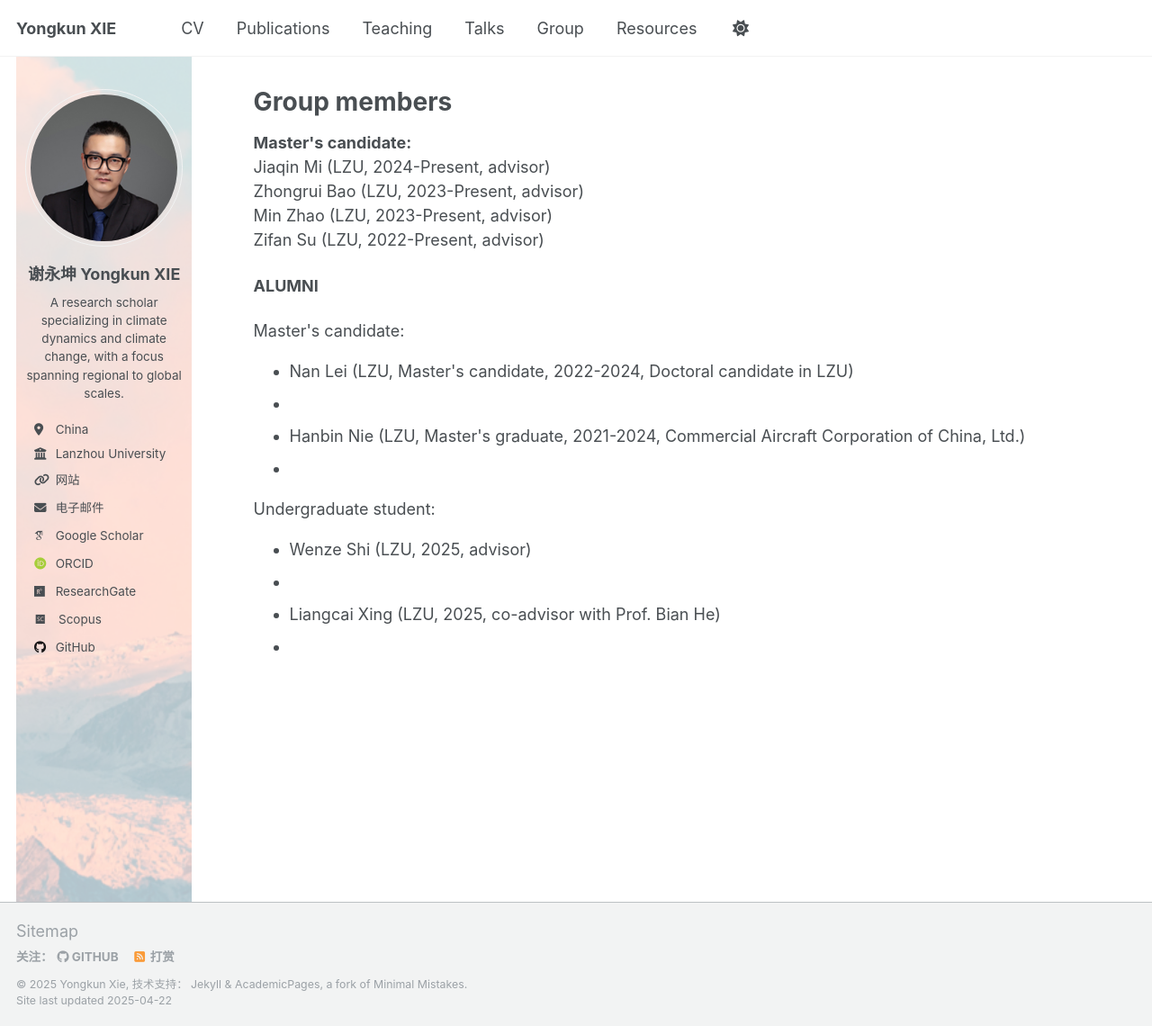
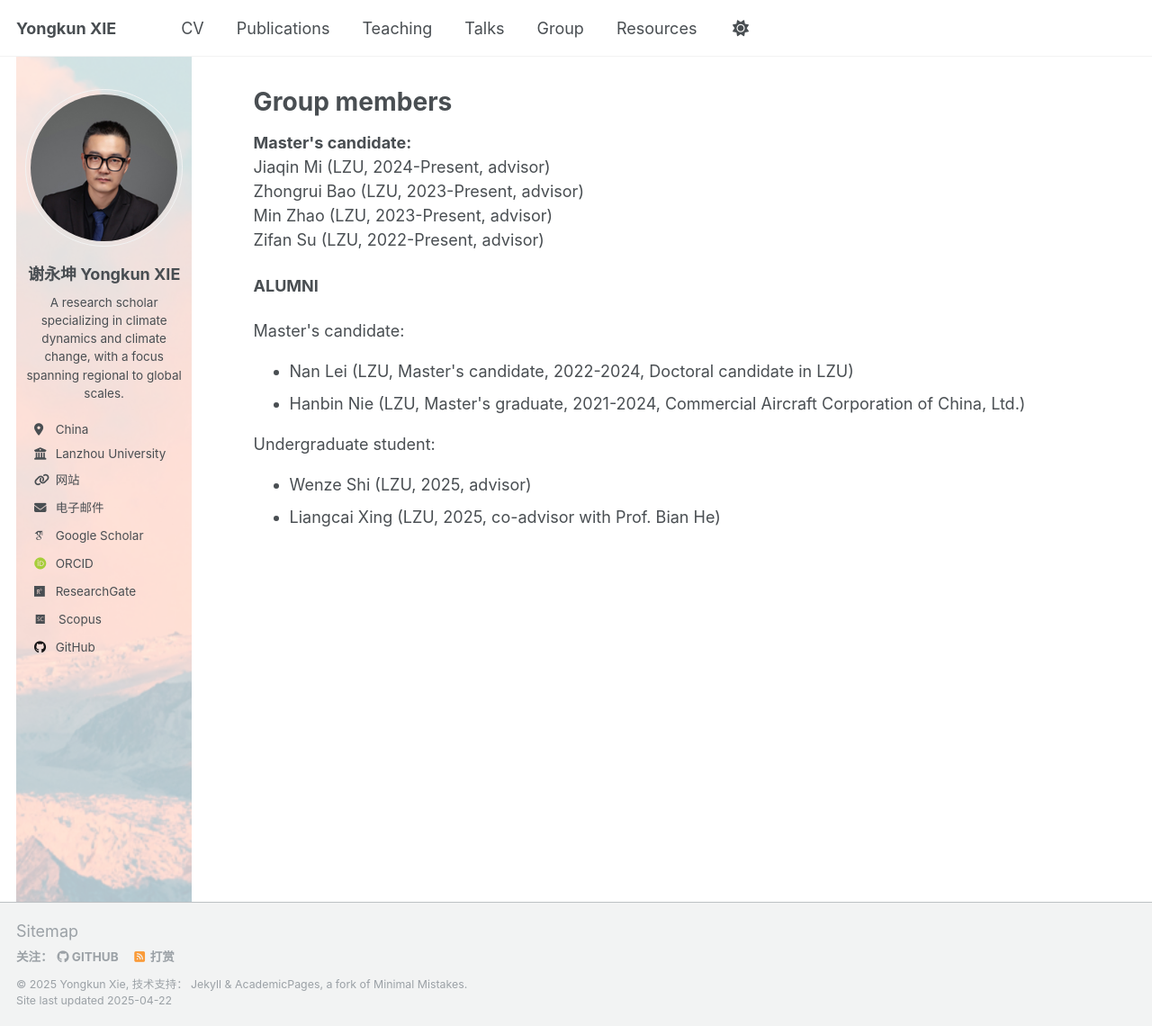
Before and after one commit to yongkunxie/yongkunxie.github.io, a Jekyll site: the page built from _pages/portfolio.html, in a window 1280 px wide and 1140 px high. Shown: the whole window at 90% size. Built offline with Jekyll 4.4.1, drawn with Linux system fonts in a browser that asks for light colours; some web fonts are replaced.

```diff
--- a/_pages/portfolio.html
+++ b/_pages/portfolio.html
@@ -11,20 +11,21 @@ Zhongrui Bao (LZU, 2023-Present, advisor)<br>
 Min Zhao (LZU, 2023-Present, advisor)<br>
 Zifan Su (LZU, 2022-Present, advisor)</p>
 
+
 <p><strong>ALUMNI</strong><br>
 <div>
  Master's candidate:
  <ul>
-  <li>Nan Lei (LZU, Master's candidate, 2022-2024, Doctoral candidate in LZU)<li>
-  <li>Hanbin Nie (LZU, Master's graduate, 2021-2024, Commercial Aircraft Corporation of China, Ltd.)<li>
+  <li>Nan Lei (LZU, Master's candidate, 2022-2024, Doctoral candidate in LZU)
+  <li>Hanbin Nie (LZU, Master's graduate, 2021-2024, Commercial Aircraft Corporation of China, Ltd.)
  <ul>
 </div>
 
 <div>
  Undergraduate student:
  <ul>
-  <li>Wenze Shi (LZU, 2025, advisor)<li>
-  <li>Liangcai Xing (LZU, 2025, co-advisor with Prof. Bian He)<li>
+  <li>Wenze Shi (LZU, 2025, advisor)
+  <li>Liangcai Xing (LZU, 2025, co-advisor with Prof. Bian He)
  <ul>
 </div>
 
```
